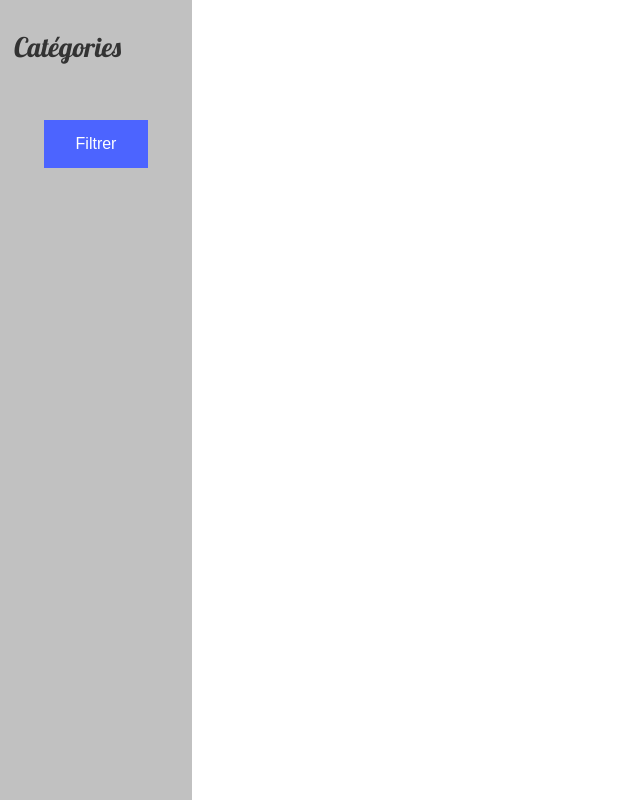
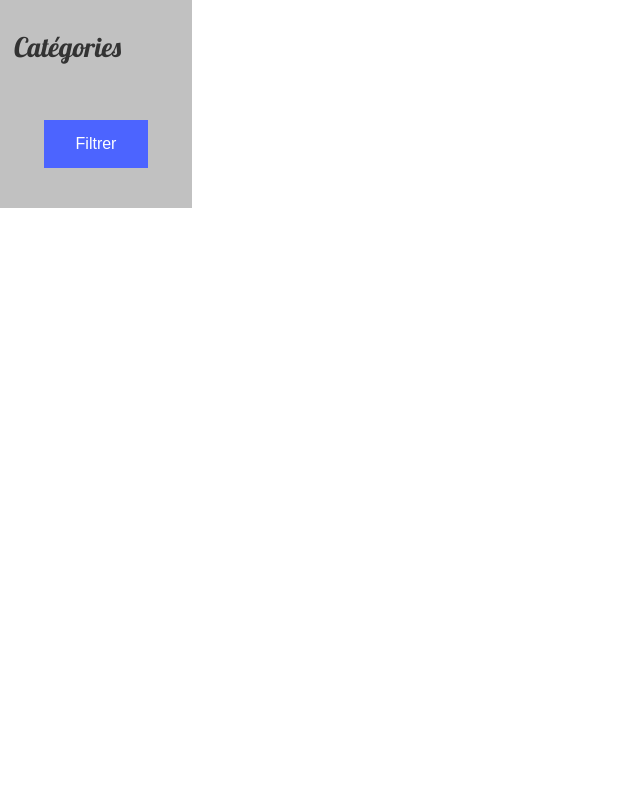
Before and after one commit to gobelait/ProjetPHP, a PHP site: page /catalogue.view.php in a window 1280 px wide. Shown: the part 120-920 px from the top of the page, without its empty margins (0-640 px from the left). After the commit the page ends 328 px from the top, so only its background shows below. Run offline with PHP 8.4, Linux system fonts and the light colour scheme; data that the repository does not hold is empty.

Commit message:
correction style filtres

```diff
--- a/view/style/style.css
+++ b/view/style/style.css
@@ -175,7 +175,7 @@ h2.nom_categorie {
   font-size: 50px;
 }
 
-div.form_filtre {
+div.form_filtre form {
   width: 15%;
   position: absolute;
   left: 0;
@@ -184,7 +184,6 @@ div.form_filtre {
   padding: 30px 14px;
   max-width: 550px;
   font-size: 18px;
-  height:100%;
 }
 
 label.titre {
```
